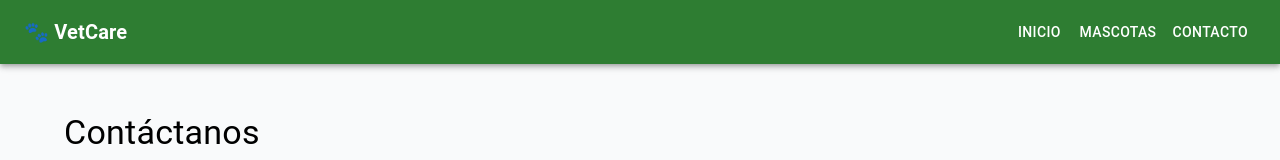
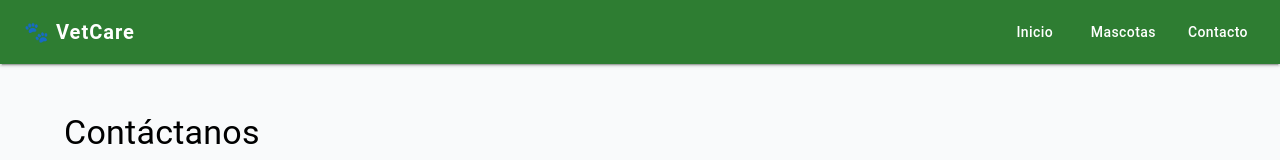
Before and after one commit to Patogol35/sitio-web, a React (Vite) app: page /contacto in a window 1280 px wide. Shown: the top 160 px of the page. Built offline with nearby package versions, Linux system fonts and the light colour scheme.

Commit message:
Update Navbar.jsx

```diff
--- a/src/components/Navbar.jsx
+++ b/src/components/Navbar.jsx
@@ -1,29 +1,112 @@
-import { AppBar, Toolbar, Typography, Button, Box } from "@mui/material";
+import { useState } from "react";
+import {
+  AppBar,
+  Toolbar,
+  Typography,
+  Button,
+  Box,
+  IconButton,
+  Drawer,
+  List,
+  ListItem,
+  ListItemText,
+  Divider,
+} from "@mui/material";
+import MenuIcon from "@mui/icons-material/Menu";
 import { Link } from "react-router-dom";
 
+const navItems = [
+  { label: "Inicio", path: "/" },
+  { label: "Mascotas", path: "/dashboard" },
+  { label: "Contacto", path: "/contacto" },
+];
+
 const Navbar = () => {
+  const [open, setOpen] = useState(false);
+
+  const toggleDrawer = (state) => () => {
+    setOpen(state);
+  };
+
   return (
-    <AppBar position="sticky" sx={{ background: "#2E7D32" }}>
-      <Toolbar sx={{ display: "flex", justifyContent: "space-between" }}>
+    <>
+      <AppBar
+        position="sticky"
+        elevation={2}
+        sx={{
+          background: "#2E7D32",
+        }}
+      >
+        <Toolbar sx={{ justifyContent: "space-between" }}>
 
-        <Typography variant="h6" sx={{ fontWeight: "bold" }}>
+          {/* LOGO */}
+          <Typography
+            variant="h6"
+            sx={{
+              fontWeight: "bold",
+              letterSpacing: 1,
+            }}
+          >
             🐾 VetCare
           </Typography>
 
-        <Box>
-          <Button color="inherit" component={Link} to="/">
-            Inicio
+          {/* DESKTOP MENU */}
+          <Box sx={{ display: { xs: "none", md: "flex" }, gap: 2 }}>
+            {navItems.map((item) => (
+              <Button
+                key={item.label}
+                component={Link}
+                to={item.path}
+                sx={{
+                  color: "#fff",
+                  fontWeight: 500,
+                  textTransform: "none",
+                  "&:hover": {
+                    backgroundColor: "rgba(255,255,255,0.1)",
+                  },
+                }}
+              >
+                {item.label}
               </Button>
-          <Button color="inherit" component={Link} to="/dashboard">
-            Mascotas
-          </Button>
-          <Button color="inherit" component={Link} to="/contacto">
-            Contacto
-          </Button>
+            ))}
           </Box>
 
+          {/* MOBILE MENU ICON */}
+          <IconButton
+            color="inherit"
+            edge="end"
+            onClick={toggleDrawer(true)}
+            sx={{ display: { xs: "flex", md: "none" } }}
+          >
+            <MenuIcon />
+          </IconButton>
         </Toolbar>
       </AppBar>
+
+      {/* DRAWER MOBILE */}
+      <Drawer anchor="right" open={open} onClose={toggleDrawer(false)}>
+        <Box sx={{ width: 250 }} role="presentation" onClick={toggleDrawer(false)}>
+
+          <Typography
+            variant="h6"
+            sx={{ p: 2, fontWeight: "bold", color: "#2E7D32" }}
+          >
+            🐾 VetCare
+          </Typography>
+
+          <Divider />
+
+          <List>
+            {navItems.map((item) => (
+              <ListItem button key={item.label} component={Link} to={item.path}>
+                <ListItemText primary={item.label} />
+              </ListItem>
+            ))}
+          </List>
+
+        </Box>
+      </Drawer>
+    </>
   );
 };
 
```
Lines whose indentation alone changed are shown as unchanged.
